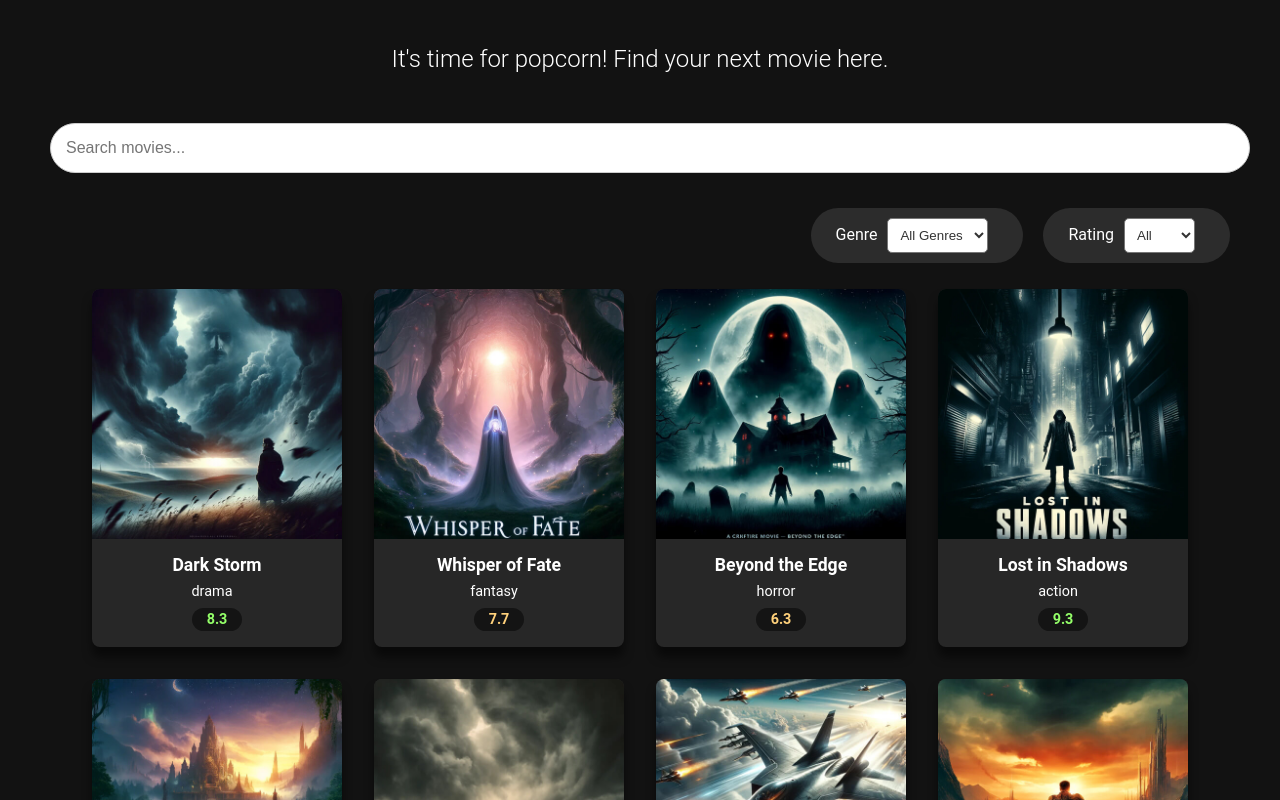
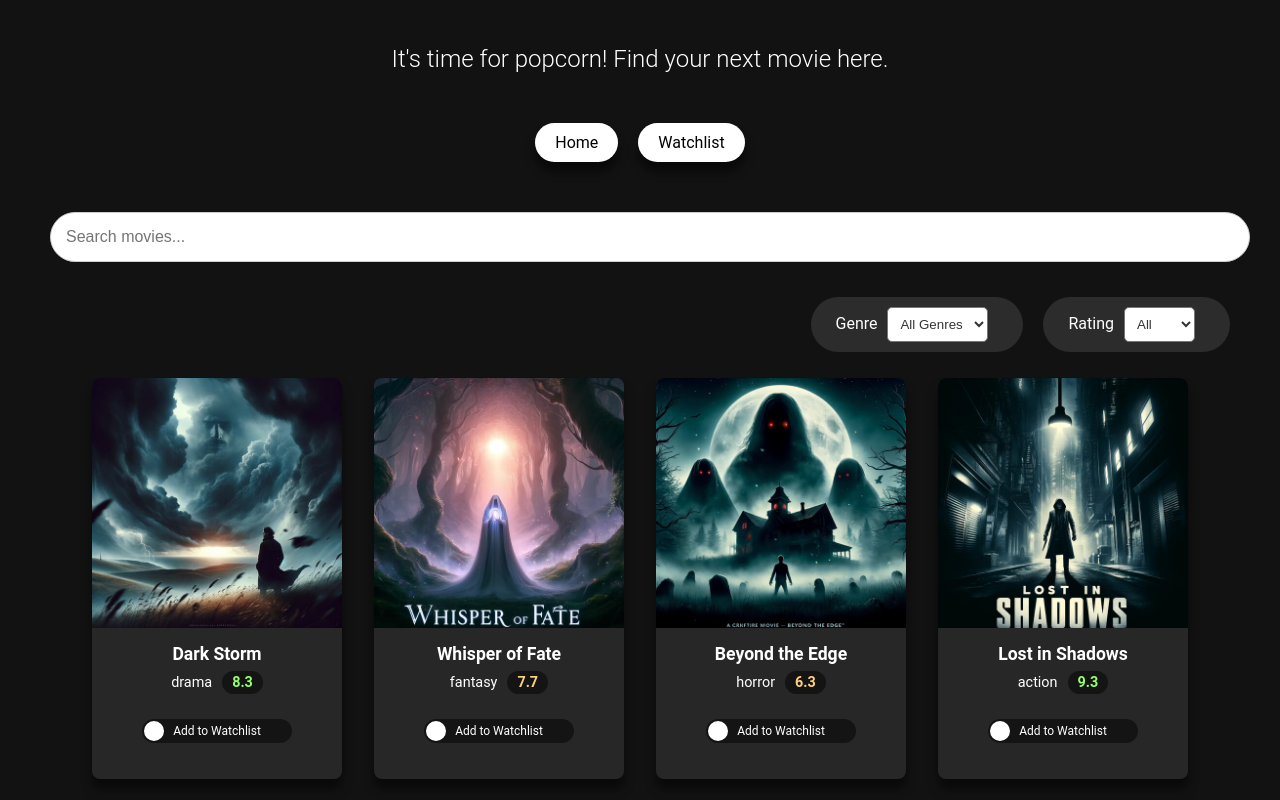
Before and after one commit to colewortman/moviedux, a React (Create React App) app: page / in a window 1280 px wide. Shown: the part 280-1080 px from the top of the page. Built offline with nearby package versions, Linux system fonts and the light colour scheme.

Commit message:
Added movie watchlist feature

```diff
--- a/package.json
+++ b/package.json
@@ -8,6 +8,7 @@
     "@testing-library/user-event": "^13.5.0",
     "react": "^18.2.0",
     "react-dom": "^18.2.0",
+    "react-router-dom": "^6.22.3",
     "react-scripts": "5.0.1",
     "web-vitals": "^2.1.4"
   },
--- a/src/App.js
+++ b/src/App.js
@@ -1,17 +1,70 @@
-import logo from './logo.svg';
-import './App.css';
-import './styles.css';
-import Header from './components/Header';
-import Footer from './components/Footer';
-import MoivesGrid from './components/MoviesGrid';
+import logo from "./logo.svg";
+import "./App.css";
+import "./styles.css";
+import Header from "./components/Header";
+import Footer from "./components/Footer";
+import MoviesGrid from "./components/MoviesGrid";
+import Watchlist from "./components/Watchlist";
+import { BrowserRouter as Router, Routes, Route, Link } from "react-router-dom";
+import React, { useState, useEffect } from "react";
 
 function App() {
+  const [movies, setMovies] = useState([]);
+  const [watchlist, setWatchlist] = useState([]);
+
+  useEffect(() => {
+    fetch("movies.json")
+      .then((response) => response.json())
+      .then((data) => setMovies(data));
+  }, []);
+
+  const toggleWatchlist = (movieId) => {
+    setWatchlist((prev) =>
+      prev.includes(movieId)
+        ? prev.filter((id) => id !== movieId)
+        : [...prev, movieId]
+    );
+  };
+
   return (
     <div className="App">
+      <div className="container">
+        <Header></Header>
 
-      <div className='container'>
-        <Header></Header>
-        <MoivesGrid></MoivesGrid>
+        <Router>
+          <nav>
+            <ul>
+              <li>
+                <Link to="/">Home</Link>
+              </li>
+              <li>
+                <Link to="/watchlist">Watchlist</Link>
+              </li>
+            </ul>
+          </nav>
+          <Routes>
+            <Route
+              path="/"
+              element={
+                <MoviesGrid
+                  movies={movies}
+                  watchlist={watchlist}
+                  toggleWatchlist={toggleWatchlist}
+                />
+              }
+            ></Route>
+            <Route
+              path="/watchlist"
+              element={
+                <Watchlist
+                  movies={movies}
+                  watchlist={watchlist}
+                  toggleWatchlist={toggleWatchlist}
+                />
+              }
+            ></Route>
+          </Routes>
+        </Router>
       </div>
 
       <Footer></Footer>
--- a/src/components/MovieCard.js
+++ b/src/components/MovieCard.js
@@ -1,7 +1,7 @@
 import React from "react";
 import "../styles.css";
 
-export default function MovieCard({ movie }) {
+export default function MovieCard({ movie, isWatchlisted, toggleWatchlist }) {
   const handleError = (e) => {
     e.target.src = "images/default.jpg";
   };
@@ -21,10 +21,25 @@
       />
       <div className="movie-card-info">
         <h3 className="movie-card-title">{movie.title}</h3>
-        <p className="movie-card-genre">{movie.genre}</p>
-        <p className={`movie-card-rating ${getRatingClass(movie.rating)}`}>
-          {movie.rating}
-        </p>
+        <div>
+          <span className="movie-card-genre">{movie.genre}</span>
+          <span className={`movie-card-rating ${getRatingClass(movie.rating)}`}>
+            {movie.rating}
+          </span>
+        </div>
+        <label className="switch">
+          <input
+            type="checkbox"
+            checked={isWatchlisted}
+            onChange={() => toggleWatchlist(movie.id)}
+          ></input>
+
+          <span className="slider">
+            <span className="slider-label">
+              {isWatchlisted ? "In Watchlist" : "Add to Watchlist"}
+            </span>
+          </span>
+        </label>
       </div>
     </div>
   );
--- a/src/components/MoviesGrid.js
+++ b/src/components/MoviesGrid.js
@@ -1,19 +1,12 @@
-import React, { useState, useEffect } from "react";
+import React, { useState } from "react";
 import "../styles.css";
 import MovieCard from "./MovieCard";
 
-export default function MoviesGrid() {
-  const [movies, setMovies] = useState([]);
+export default function MoviesGrid({ movies, watchlist, toggleWatchlist }) {
   const [searchTerm, setSearchTerm] = useState("");
 
   const [genre, setGenre] = useState("All Genres");
   const [rating, setRating] = useState("All");
-
-  useEffect(() => {
-    fetch("movies.json")
-      .then((response) => response.json())
-      .then((data) => setMovies(data));
-  }, []);
 
   const handleSearchChange = (e) => {
     setSearchTerm(e.target.value);
@@ -107,7 +100,12 @@
 
       <div className="movies-grid">
         {filteredMovies.map((movie) => (
-          <MovieCard movie={movie} key={movie.id}></MovieCard>
+          <MovieCard
+            movie={movie}
+            key={movie.id}
+            toggleWatchlist={toggleWatchlist}
+            isWatchlisted={watchlist.includes(movie.id)}
+          ></MovieCard>
         ))}
       </div>
     </div>
--- /dev/null
+++ b/src/components/Watchlist.js
@@ -0,0 +1,24 @@
+import React from "react";
+import "../styles.css";
+import MovieCard from "./MovieCard";
+
+export default function Watchlist({ movies, watchlist, toggleWatchlist }) {
+  return (
+    <div>
+      <h1 className="title">Your Watchlist</h1>
+      <div className="watchlist">
+        {watchlist.map((id) => {
+          const movie = movies.find((movie) => movie.id === id);
+          return (
+            <MovieCard
+              key={id}
+              movie={movie}
+              toggleWatchlist={toggleWatchlist}
+              isWatchlisted={true}
+            ></MovieCard>
+          );
+        })}
+      </div>
+    </div>
+  );
+}
```
Also changed, not shown: 1 other file (tests, documents, lock files or other folders).
